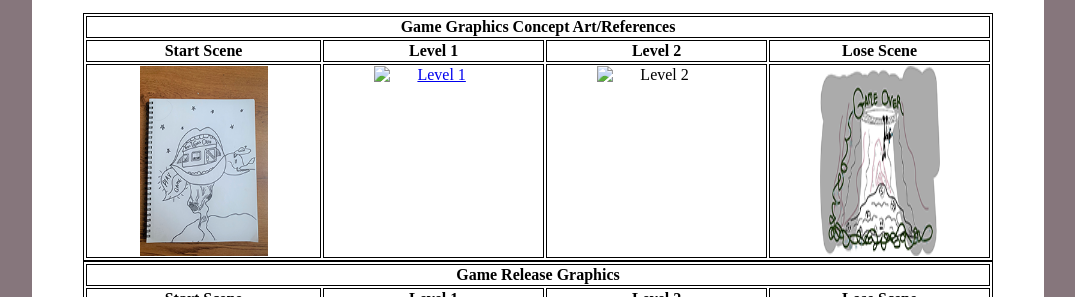
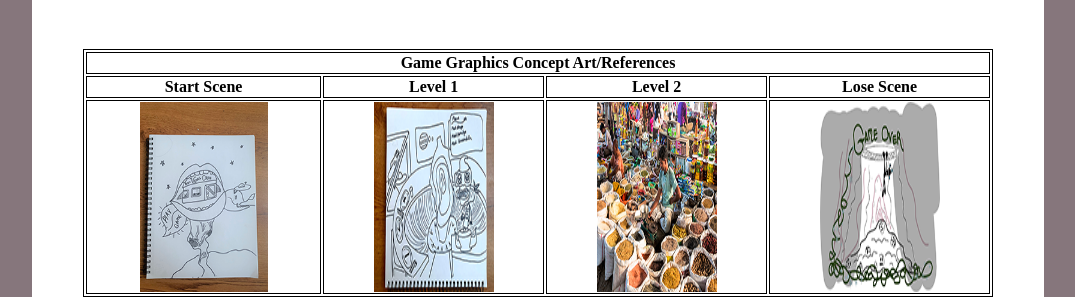
Before and after one commit to nichellm/home, a plain HTML site: page pages/gamedev.html in a window 1280 px wide. Shown: the part 1269-1566 px from the top of the page, without its empty margins (102-1177 px from the left). Drawn offline with Linux system fonts and the light colour scheme; files whose address does not match are found by name.

Commit message:
Update gamedev.html

```diff
--- a/pages/gamedev.html
+++ b/pages/gamedev.html
@@ -181,13 +181,13 @@ he’ll cook what ever you like but you also have to play a larger part in orche
             <th scope="col">Level 2</th>
             <th scope="col">Lose Scene</th>
         </tr>
-
+<br><br>
         <tr>
             <td align="center"> <img src="/home/images/home-game.png" alt="Start Scene"
             height="190px" width="128px" ></td>
-            <td align="center"> <a href="/home/images/Game-Stage.png" target="_blank"><img src="images/homer.png" alt="Level 1"
+            <td align="center"> <a href="#" target="_blank"><img src="/home/images/Game-Stage.png" alt="Level 1"
                 height="190px" width="120px" ></a></td>
-                <td align="center" > <img src="#" alt="Level 2"
+                <td align="center" > <img src="/home/images/market.png" alt="Level 2"
                     height="190px" width="120px" ></td>
                     <td align="center"> <img src="/home/images/Plant_Food_lose-screen2.png" alt="Lose Scene"
                         height="190px" width="120px" ></td>
```
